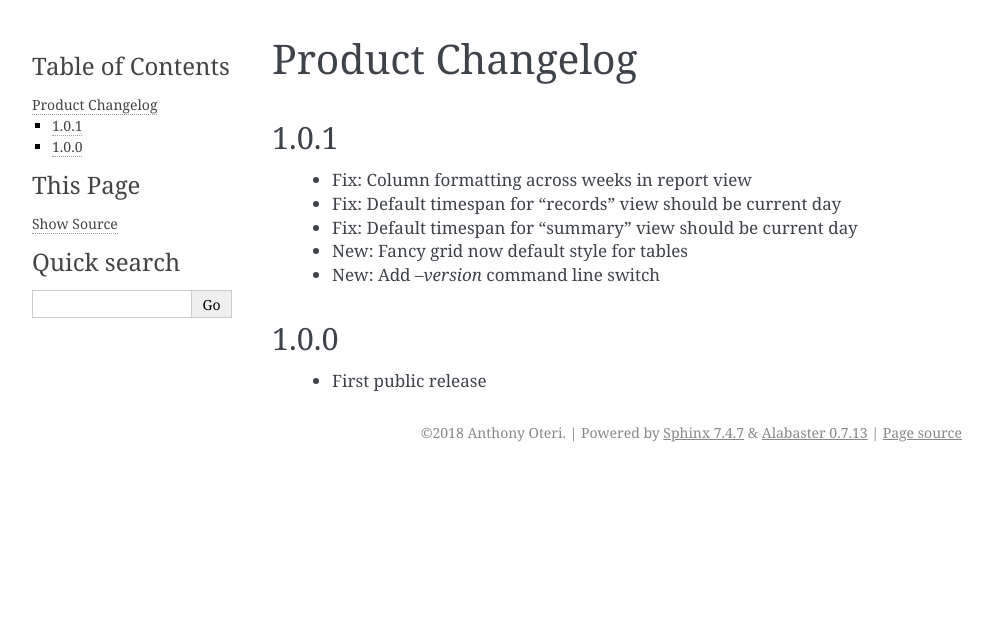
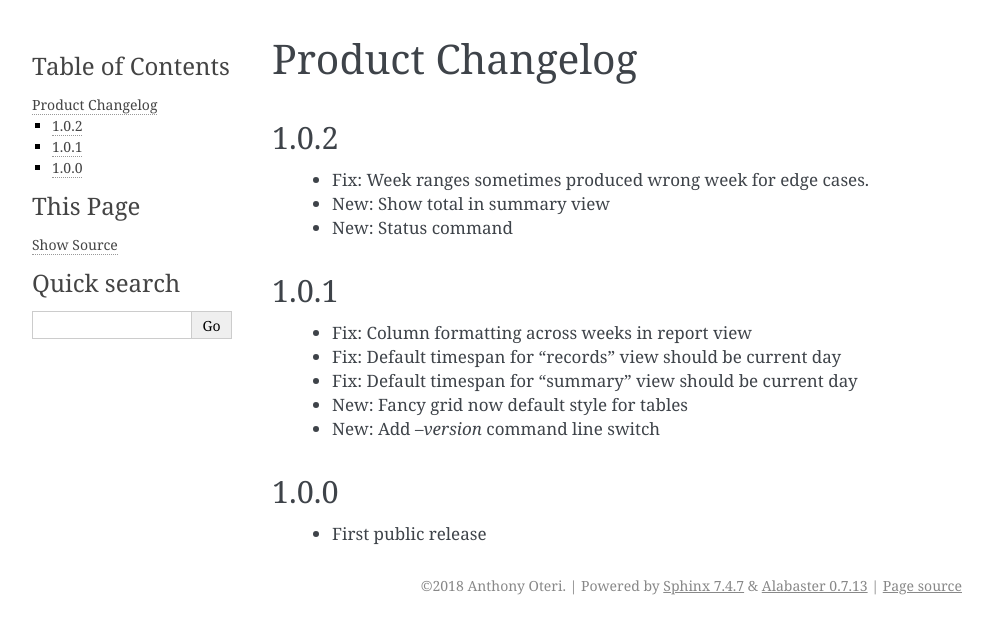
Before and after one commit to anthonyoteri/timetrack2, a Sphinx documentation site: the page built from doc/changelog.rst, in a window 1280 px wide. Shown: the top 634 px of the page, without its empty margins (148-1141 px from the left). Built offline with Sphinx 7.4.7, drawn with Linux system fonts in a browser that asks for light colours; pages that are not in the unit, such as notebooks, are missing from menus.

Commit message:
Bump version and update changelog

```diff
--- a/doc/changelog.rst
+++ b/doc/changelog.rst
@@ -1,5 +1,11 @@
 Product Changelog
 =================
+
+1.0.2
+-----
+ * Fix: Week ranges sometimes produced wrong week for edge cases.
+ * New: Show total in summary view
+ * New: Status command
 
 1.0.1
 -----
--- a/tt/__init__.py
+++ b/tt/__init__.py
@@ -1,4 +1,4 @@
-__VERSION__ = '1.0.1'
+__VERSION__ = '1.0.2'
 __AUTHOR__ = 'Anthony Oteri'
 __AUTHOR_EMAIL__ = 'anthony.oteri@gmail.com'
 __DESCRIPTION__ = 'A timetracking utility'
```
